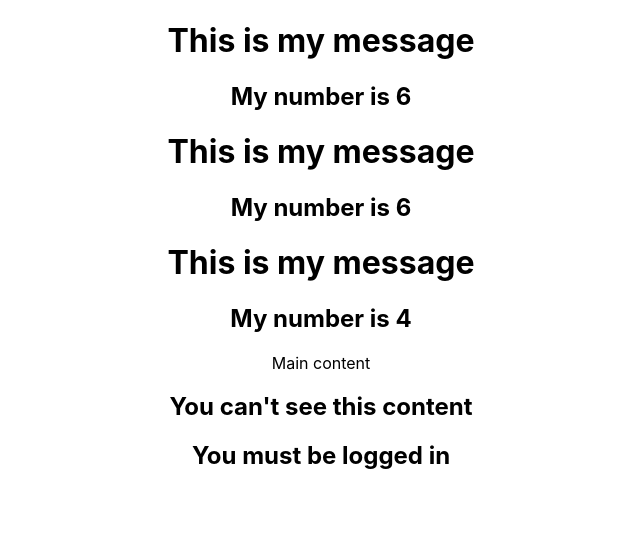
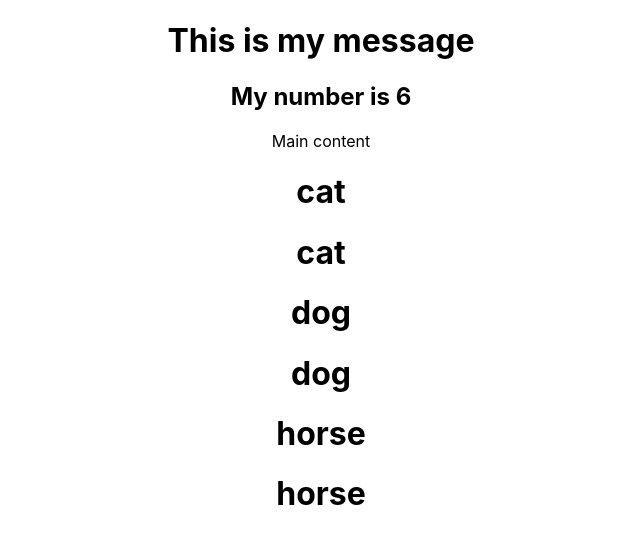
Before and after one commit to nextwebb/React-refresher, a React (Create React App) app in the folder first-app/: page / in a window 1280 px wide. Shown: the top 544 px of the page, without its empty margins (319-959 px from the left). Built offline with nearby package versions, Linux system fonts and the light colour scheme.

Commit message:
loops in react

```diff
--- a/first-app/src/App.js
+++ b/first-app/src/App.js
@@ -13,8 +13,6 @@
     return (
       <div className="App">
         <Header info="This is my message" myNumber="6" />
-        <Header info="This is my message" myNumber="6" />
-        <Header info="This is my message" myNumber="4" />
           <p>Main content</p>
         <Footer trademark="page by nextwebb" myalert={createAlert} />
 
--- a/first-app/src/components/footer.js
+++ b/first-app/src/components/footer.js
@@ -19,24 +19,18 @@
     }
 
     render() {
+        const animals = ['cat', 'dog', 'horse'];
         return (
             <div>
+               { animals.map((animal)=> {
+                   return (
+                       <div key={animal}>
+                            <h1>{animal} </h1>
+                            <h1>{animal} </h1>
+                       </div>
 
-
-            { this.state.isLogin ? (
-                    <React.Fragment>
-                        <h2 onClick={this.props.myalert}>
-                            {this.props.trademark}
-                        </h2>
-                        <input value={this.state.name} onChange={this.changed}/>
-                    </React.Fragment>
-                ) : (
-                    <React.Fragment>
-                        <h2> You can't see this content </h2>
-                        <h2> You must be logged in </h2>
-                    </React.Fragment>
-                )
-            }
+                   )
+               }) }
             </div>
         )
 
```
